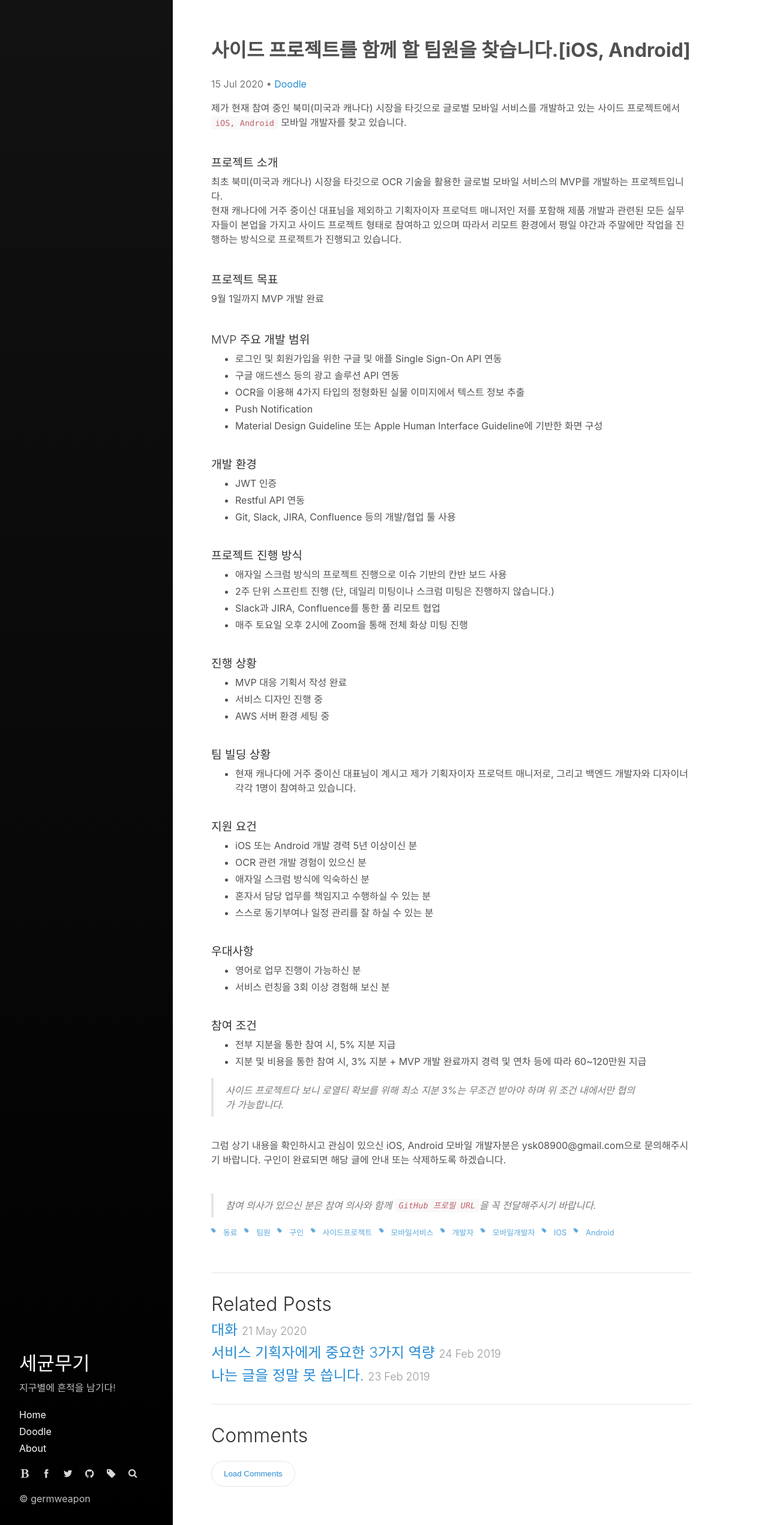
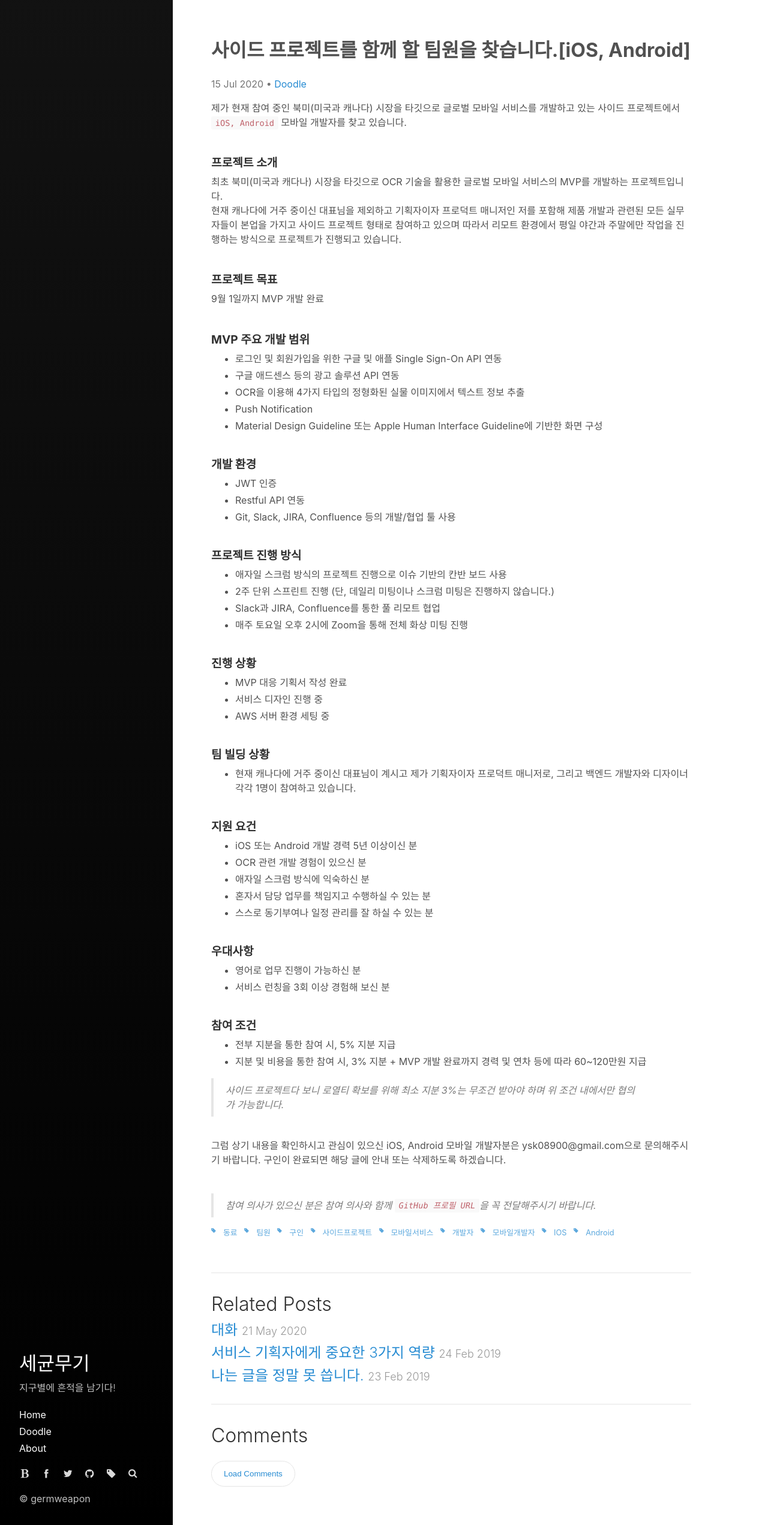
Before and after one commit to germweapon/germweapon.github.io, a Jekyll site: the page built from _posts/2020-07-15-사이드 프로젝트 팀원을 찾습니다.[iOS, Android].md, in a window 1280 px wide. Shown: the whole page at 60% size. Built offline with Jekyll 4.4.1, drawn with Linux system fonts in a browser that asks for light colours; comment, search, counter and statistics services are not loaded.

```diff
--- a/_posts/2020-07-15-사이드 프로젝트 팀원을 찾습니다.[iOS, Android].md
+++ b/_posts/2020-07-15-사이드 프로젝트 팀원을 찾습니다.[iOS, Android].md
@@ -25,50 +25,50 @@ priority : 1.0
 
 제가 현재 참여 중인 북미(미국과 캐나다) 시장을 타깃으로 글로벌 모바일 서비스를 개발하고 있는 사이드 프로젝트에서 `iOS, Android` 모바일 개발자를 찾고 있습니다.<br><br>
 
-#### 프로젝트 소개<br>
+#### **프로젝트 소개**<br>
 최초 북미(미국과 캐다나) 시장을 타깃으로 OCR 기술을 활용한 글로벌 모바일 서비스의 MVP를 개발하는 프로젝트입니다.<br> 현재 캐나다에 거주 중이신 대표님을 제외하고 기획자이자 프로덕트 매니저인 저를 포함해 제품 개발과 관련된 모든 실무자들이 본업을 가지고 사이드 프로젝트 형태로 참여하고 있으며 따라서 리모트 환경에서 평일 야간과 주말에만 작업을 진행하는 방식으로 프로젝트가 진행되고 있습니다.<br><br>
 
-#### 프로젝트 목표<br>
+#### **프로젝트 목표**<br>
 9월 1일까지 MVP 개발 완료<br><br>
 
-#### MVP 주요 개발 범위<br>
+#### **MVP 주요 개발 범위**<br>
 - 로그인 및 회원가입을 위한 구글 및 애플 Single Sign-On API 연동
 - 구글 애드센스 등의 광고 솔루션 API 연동
 - OCR을 이용해 4가지 타입의 정형화된 실물 이미지에서 텍스트 정보 추출
 - Push Notification
 - Material Design Guideline 또는 Apple Human Interface Guideline에 기반한 화면 구성<br><br>
 
-#### 개발 환경<br>
+#### **개발 환경**<br>
 - JWT 인증
 - Restful API 연동
 - Git, Slack, JIRA, Confluence 등의 개발/협업 툴 사용<br><br>
 
-#### 프로젝트 진행 방식<br>
+#### **프로젝트 진행 방식**<br>
 - 애자일 스크럼 방식의 프로젝트 진행으로 이슈 기반의 칸반 보드 사용
 - 2주 단위 스프린트 진행 (단, 데일리 미팅이나 스크럼 미팅은 진행하지 않습니다.)
 - Slack과 JIRA, Confluence를 통한 풀 리모트 협업
 - 매주 토요일 오후 2시에 Zoom을 통해 전체 화상 미팅 진행<br><br>
 
-#### 진행 상황<br>
+#### **진행 상황**<br>
 - MVP 대응 기획서 작성 완료
 - 서비스 디자인 진행 중
 - AWS 서버 환경 세팅 중<br><br>
 
-#### 팀 빌딩 상황<br>
+#### **팀 빌딩 상황**<br>
 - 현재 캐나다에 거주 중이신 대표님이 계시고 제가 기획자이자 프로덕트 매니저로, 그리고 백엔드 개발자와 디자이너 각각 1명이 참여하고 있습니다.<br><br>
 
-#### 지원 요건<br>
+#### **지원 요건**<br>
 - iOS 또는 Android 개발 경력 5년 이상이신 분
 - OCR 관련 개발 경험이 있으신 분
 - 애자일 스크럼 방식에 익숙하신 분
 - 혼자서 담당 업무를 책임지고 수행하실 수 있는 분
 - 스스로 동기부여나 일정 관리를 잘 하실 수 있는 분<br><br>
 
-#### 우대사항<br>
+#### **우대사항**<br>
 - 영어로 업무 진행이 가능하신 분
 - 서비스 런칭을 3회 이상 경험해 보신 분<br><br>
 
-#### 참여 조건<br>
+#### **참여 조건**<br>
 - 전부 지분을 통한 참여 시, 5% 지분 지급
 - 지분 및 비용을 통한 참여 시, 3% 지분 + MVP 개발 완료까지 경력 및 연차 등에 따라 60~120만원 지급
 
```
